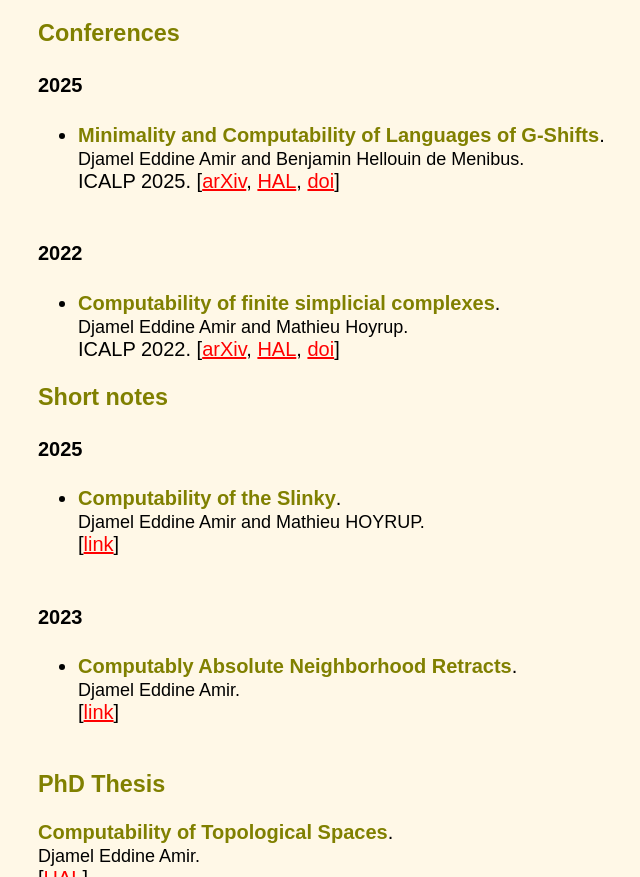
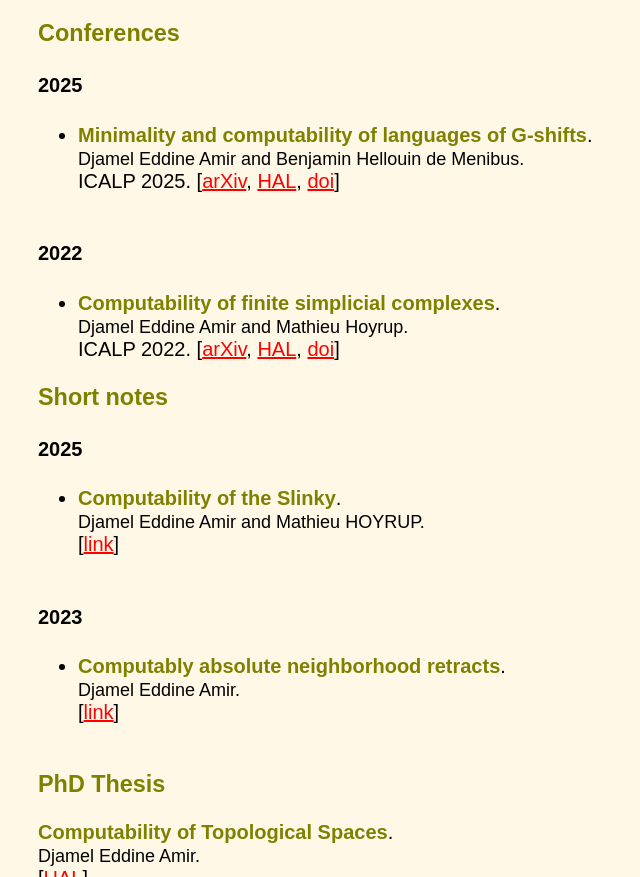
Before and after one commit to amirdjameleddine/amirdjameleddine.github.io, a plain HTML site: page Djamel Eddine AMIR's publications.html in a window 1280 px wide. Shown: the part 768-1645 px from the top of the page, without its empty margins (10-650 px from the left). Drawn offline with Linux system fonts and the light colour scheme.

Commit message:
Update Djamel Eddine AMIR's publications.html
upercase articles title

```diff
--- a/Djamel Eddine AMIR's publications.html
+++ b/Djamel Eddine AMIR's publications.html
@@ -95,7 +95,7 @@
 
         <h4>2025</h4>
         <ul>
-         <li><strong > Minimality and Computability of Languages of G-Shifts</strong>. <br>
+         <li><strong > Minimality and computability of languages of G-shifts</strong>. <br>
             <span> Djamel Eddine Amir and Benjamin Hellouin de Menibus.</span><br>
            ICALP 2025. [<a href="https://arxiv.org/abs/2506.10610" style="color: red;" target="_blank">arXiv</a>, <a href="https://hal.science/hal-05117426v1" style="color: red;" target="_blank">HAL</a>, <a href="https://doi.org/10.4230/LIPIcs.ICALP.2025.139" style="color: red;" target="_blank">doi</a>]</li><br>
         </ul>
@@ -127,7 +127,7 @@
 
         <h4>2023</h4>
         <ul>
-         <li><strong > Computably Absolute Neighborhood Retracts</strong>. <br>
+         <li><strong > Computably absolute neighborhood retracts</strong>. <br>
             <span> Djamel Eddine Amir.</span><br>
         [<a href="https://cca-net.de/cca2023/abstracts/Amir.pdf" style="color: red;" target="_blank">link</a>]</li><br>
         </ul>
```
